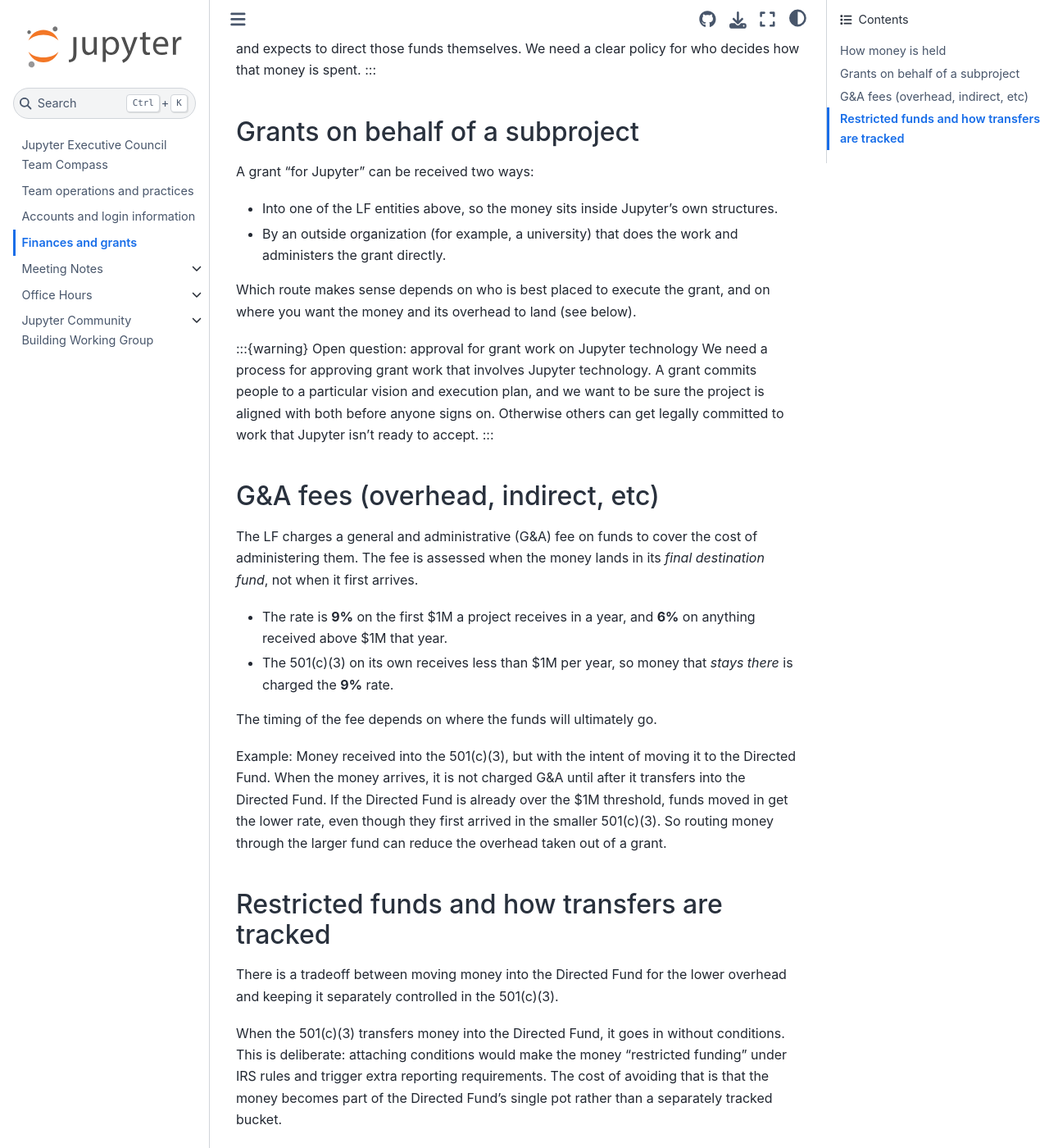
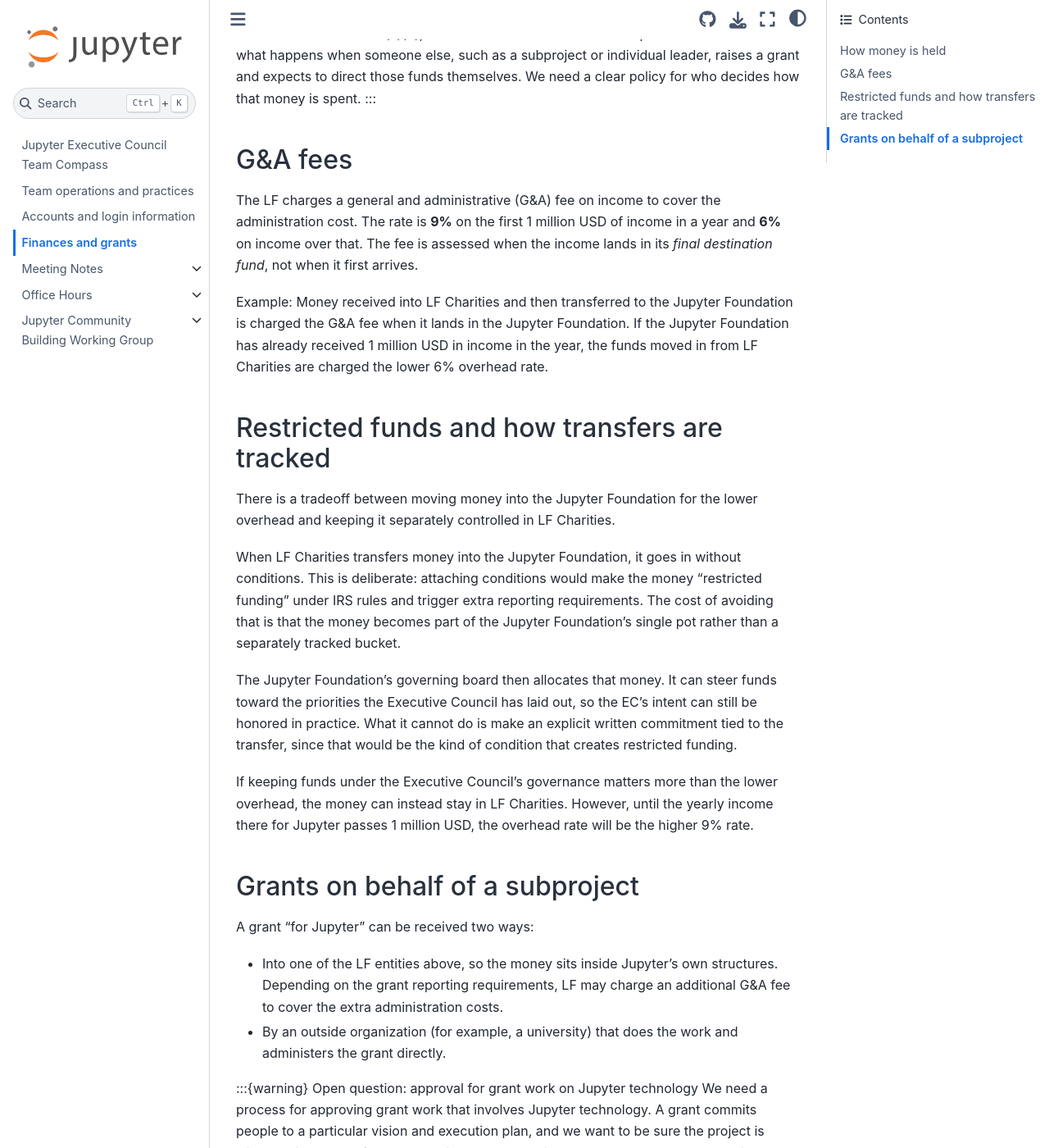
Before and after one commit to jupyter-governance/ec-team-compass, a Sphinx documentation site: the page built from docs/finances.md, in a window 1280 px wide and 1400 px high, scrolled down 639 px. Shown: the whole window at 82% size. Built offline with Sphinx 7.4.7 and the Sphinx Book theme 1.1.4, drawn with Linux system fonts in a browser that asks for light colours; some of the changed text lies outside the part shown.

Commit message:
Refine, expand, and clarify wording of funding mechanisms in Jupyter

```diff
--- a/docs/finances.md
+++ b/docs/finances.md
@@ -1,18 +1,15 @@
 # Finances and grants
 
-Project Jupyter's finances run through the Linux Foundation (LF).
-This page explains how grants and other funds flow through the LF structures that hold Jupyter's money, so that anyone considering a grant on Jupyter's behalf knows where the money can land, how much overhead is taken out, and who controls how it is spent.
-It is based on guidance from LF staff.
+Project Jupyter's finances run through [The Linux Foundation](https://www.linuxfoundation.org/) (LF) and [LF Charities](https://lf-charities.org/).
+This page explains how grants and other funds flow through the LF structures that hold Jupyter's money to document where the money can land, how much overhead is taken out, and who controls how it is spent.
+
 
 ## How money is held
 
-Two LF entities hold Jupyter funds, and they exist for different reasons:
+Two LF entities can receive and hold Jupyter funds:
 
-- **The Jupyter Directed Fund** is the main pool of Jupyter money, governed by the foundation's governing board.
-- **The Jupyter 501(c)(3)** is a separate nonprofit, controlled by the Jupyter Executive Council, a community-elected group that also sits on the governing board.
-
-The 501(c)(3) is a "supporting organization" for the Directed Fund.
-That legal relationship is what lets it receive funds and later move them into the Directed Fund.
+- **The Jupyter Foundation Directed Fund** is the main pool of Jupyter money, governed by the Jupyter Foundation's governing board under the umbrella of [The Linux Foundation 501(c)(6)](https://projects.propublica.org/nonprofits/organizations/460503801).
+- **Project Jupyter** is an open-source project housed in the [LF Charities Inc 501(c)(3) nonprofit](https://projects.propublica.org/nonprofits/organizations/841730246). Project Jupyter is governed by the Jupyter Executive Council, a community-elected group that also sits on the Jupyter Foundation governing board. LF Charities is a 509(a)(3) "supporting organization" for the LF 501(c)(6). That legal relationship is what lets Project Jupyter receive funds in LF Charities and later move them into the Jupyter Foundation to save on G&A overhead.
 
 :::{warning} Open question: grants raised by someone other than the EC
 The Executive Council controls the 501(c)(3), so it directs how those funds are spent.
@@ -20,46 +17,32 @@
 We need a clear policy for who decides how that money is spent.
 :::
 
+## G&A fees
+
+The LF charges a general and administrative (G&A) fee on income to cover the administration cost. The rate is **9%** on the first 1 million USD of income in a year and **6%** on income over that. The fee is assessed when the income lands in its _final destination fund_, not when it first arrives.
+
+Example: Money received into LF Charities and then transferred to the Jupyter Foundation is charged the G&A fee when it lands in the Jupyter Foundation. If the Jupyter Foundation has already received 1 million USD in income in the year, the funds moved in from LF Charities are charged the lower 6% overhead rate.
+
+## Restricted funds and how transfers are tracked
+
+There is a tradeoff between moving money into the Jupyter Foundation for the lower overhead and keeping it separately controlled in LF Charities.
+
+When LF Charities transfers money into the Jupyter Foundation, it goes in without conditions.
+This is deliberate: attaching conditions would make the money "restricted funding" under IRS rules and trigger extra reporting requirements. The cost of avoiding that is that the money becomes part of the Jupyter Foundation's single pot rather than a separately tracked bucket.
+
+The Jupyter Foundation's governing board then allocates that money. It can steer funds toward the priorities the Executive Council has laid out, so the EC's intent can still be honored in practice. What it cannot do is make an explicit written commitment tied to the transfer, since that would be the kind of condition that creates restricted funding.
+
+If keeping funds under the Executive Council's governance matters more than the lower overhead, the money can instead stay in LF Charities. However, until the yearly income there for Jupyter passes 1 million USD, the overhead rate will be the higher 9% rate.
+
 ## Grants on behalf of a subproject
 
 A grant "for Jupyter" can be received two ways:
 
-- Into one of the LF entities above, so the money sits inside Jupyter's own structures.
+- Into one of the LF entities above, so the money sits inside Jupyter's own structures. Depending on the grant reporting requirements, LF may charge an additional G&A fee to cover the extra administration costs.
 - By an outside organization (for example, a university) that does the work and administers the grant directly.
-
-Which route makes sense depends on who is best placed to execute the grant, and on where you want the money and its overhead to land (see below).
 
 :::{warning} Open question: approval for grant work on Jupyter technology
 We need a process for approving grant work that involves Jupyter technology.
 A grant commits people to a particular vision and execution plan, and we want to be sure the project is aligned with both before anyone signs on.
 Otherwise others can get legally committed to work that Jupyter isn't ready to accept.
 :::
-
-## G&A fees (overhead, indirect, etc)
-
-The LF charges a general and administrative (G&A) fee on funds to cover the cost of administering them.
-The fee is assessed when the money lands in its _final destination fund_, not when it first arrives.
-
-- The rate is **9%** on the first $1M a project receives in a year, and **6%** on anything received above $1M that year.
-- The 501(c)(3) on its own receives less than $1M per year, so money that _stays there_ is charged the **9%** rate.
-
-The timing of the fee depends on where the funds will ultimately go.
-
-Example: Money received into the 501(c)(3), but with the intent of moving it to the Directed Fund. When the money arrives, it is not charged G&A until after it transfers into the Directed Fund.
-If the Directed Fund is already over the $1M threshold, funds moved in get the lower rate, even though they first arrived in the smaller 501(c)(3).
-So routing money through the larger fund can reduce the overhead taken out of a grant.
-
-## Restricted funds and how transfers are tracked
-
-There is a tradeoff between moving money into the Directed Fund for the lower overhead and keeping it separately controlled in the 501(c)(3).
-
-When the 501(c)(3) transfers money into the Directed Fund, it goes in without conditions.
-This is deliberate: attaching conditions would make the money "restricted funding" under IRS rules and trigger extra reporting requirements.
-The cost of avoiding that is that the money becomes part of the Directed Fund's single pot rather than a separately tracked bucket.
-
-The Directed Fund's governing board then allocates that money where it best fits.
-It can steer funds toward the priorities the Executive Council has laid out, so the EC's intent can still be honored in practice.
-What it cannot do is make that an explicit written commitment tied to the transfer, since that would be the kind of condition that creates restricted funding.
-
-If keeping funds under the Executive Council's direct control matters more than the lower overhead, the money can instead stay in the 501(c)(3).
-It has its own budget and governance, but funds there pay the higher 9% G&A rate.
```
